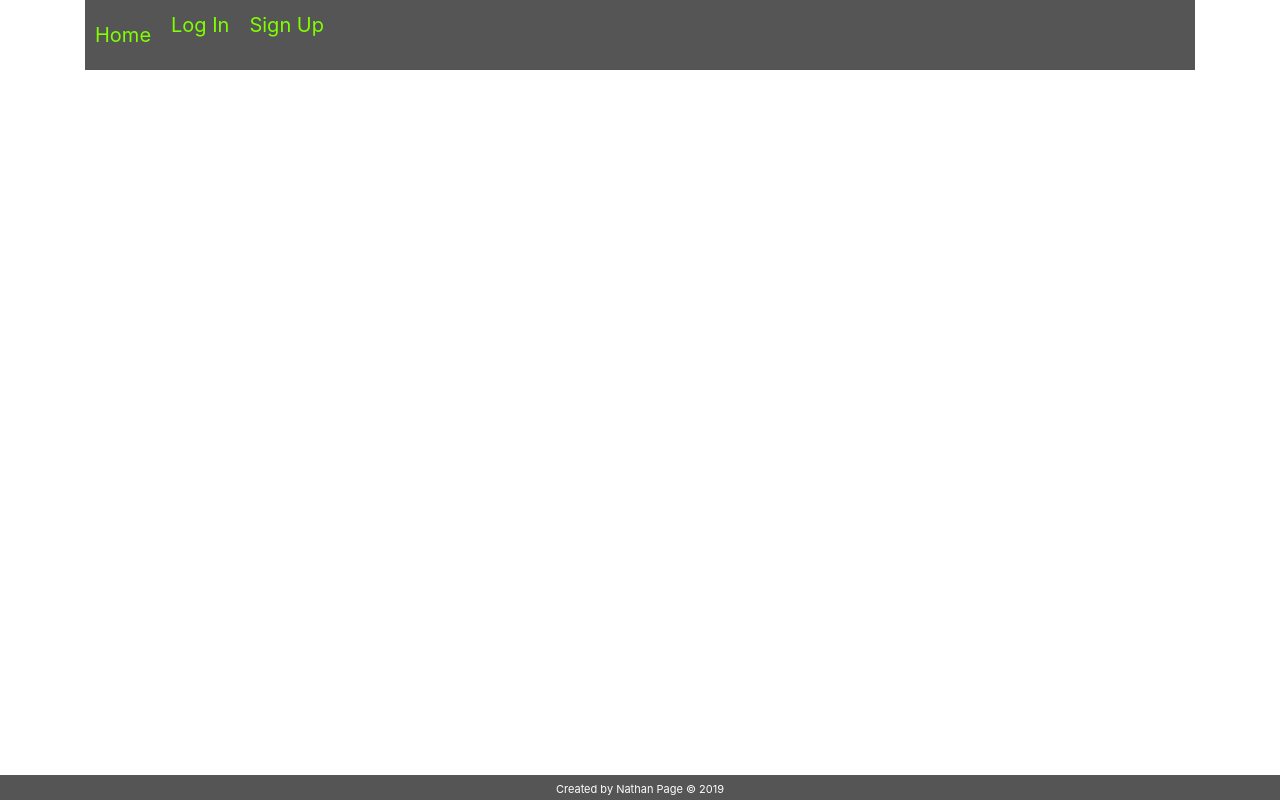
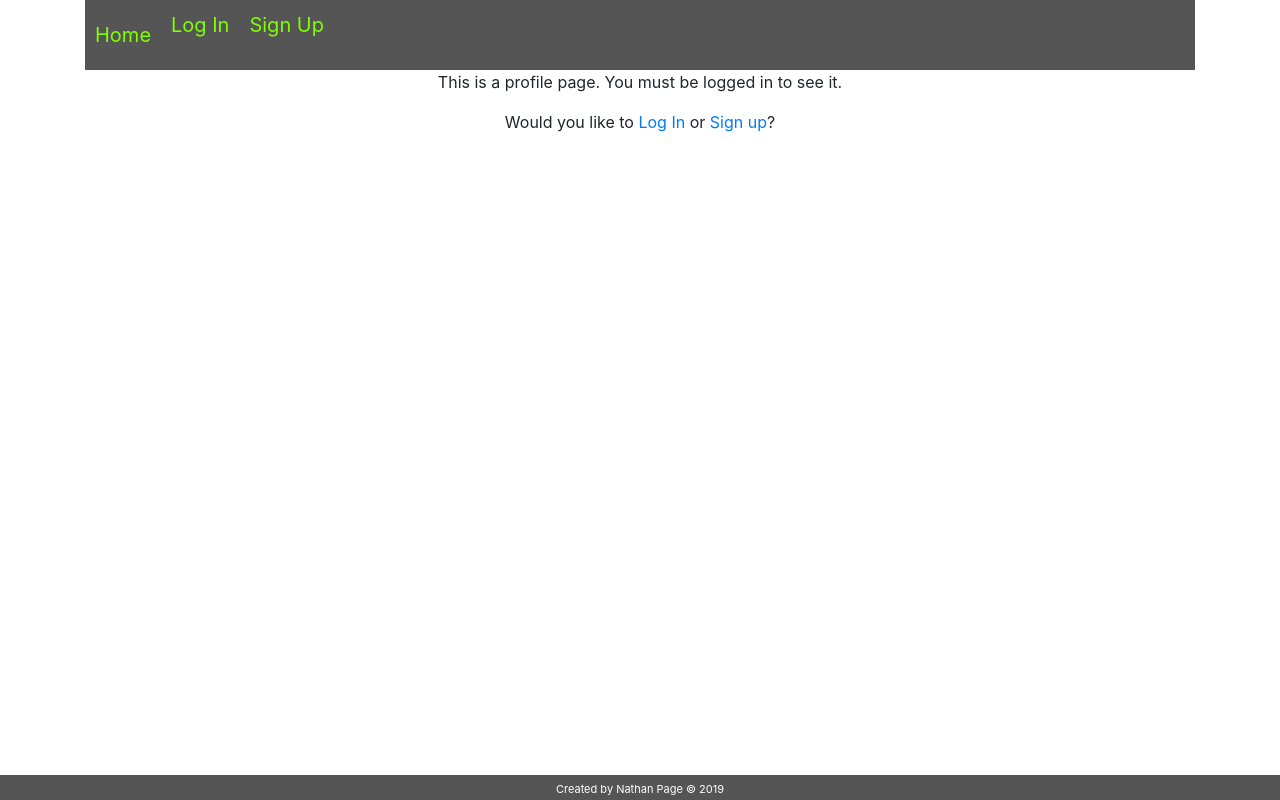
Before and after one commit to nathanalexanderpage/kero, a React (Create React App) app in the folder client-side/: page /exampleproject in a window 1280 px wide. Built offline with nearby package versions, Linux system fonts and the light colour scheme; no server answers.

Commit message:
added exampleproject to App.js

```diff
--- a/client-side/src/App.js
+++ b/client-side/src/App.js
@@ -14,6 +14,7 @@ import Signup from './auth/Signup';
 import Board from './pages/Board';
 import Task from './pages/Task';
 import Sprint from './pages/Sprint';
+import Project from './pages/Project';
 
 class App extends Component {
   constructor(props){
@@ -119,6 +120,9 @@ class App extends Component {
             <Route path="/exampletask" component={
                 () => (<Task user={this.state.user} />)
               } />
+            <Route path="/exampleproject" component={
+                  () => (<Project user={this.state.user} />)
+                } />
           </div>
         </Router>
         <Footer />
--- a/client-side/src/pages/AdminProfile.js
+++ b/client-side/src/pages/AdminProfile.js
@@ -43,7 +43,7 @@ class AdminProfile extends Component {
     delete newState.modal
     console.log(this.state,newState);
     let token = localStorage.getItem('serverToken');
-    axios.post(`${SERVER_URL}/sprints/post`, newState,
+    axios.post(`${SERVER_URL}/projects/post`, newState,
       {
         headers: {
          'Authorization' : `Bearer ${token}`
--- a/client-side/src/pages/Project.js
+++ b/client-side/src/pages/Project.js
@@ -34,7 +34,7 @@ class Project extends Component {
     let newState = {...this.state}
     delete newState.modal
     let token = localStorage.getItem('serverToken');
-    axios.post(`${SERVER_URL}/projects/post`, newState,
+    axios.post(`${SERVER_URL}/sprints/post`, newState,
       {
         headers: {
          'Authorization' : `Bearer ${token}`
```
